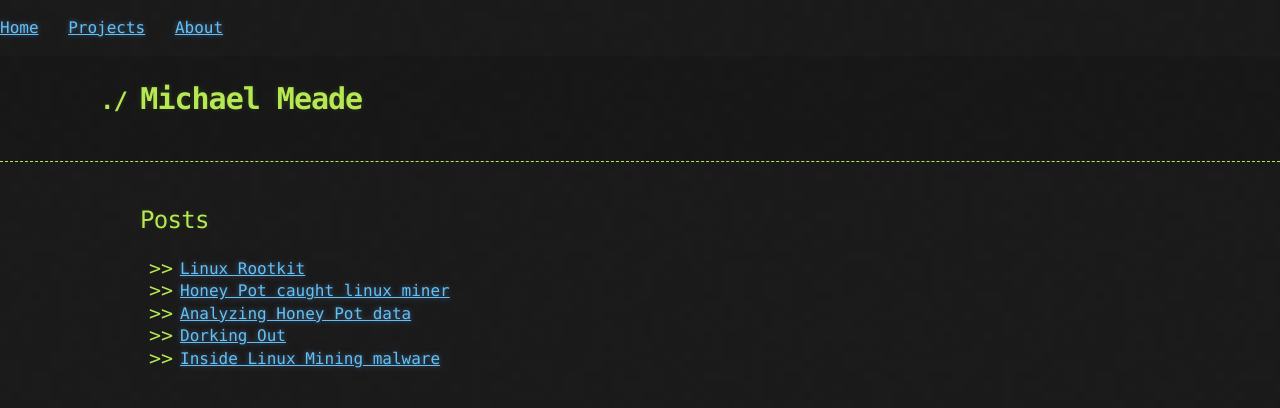
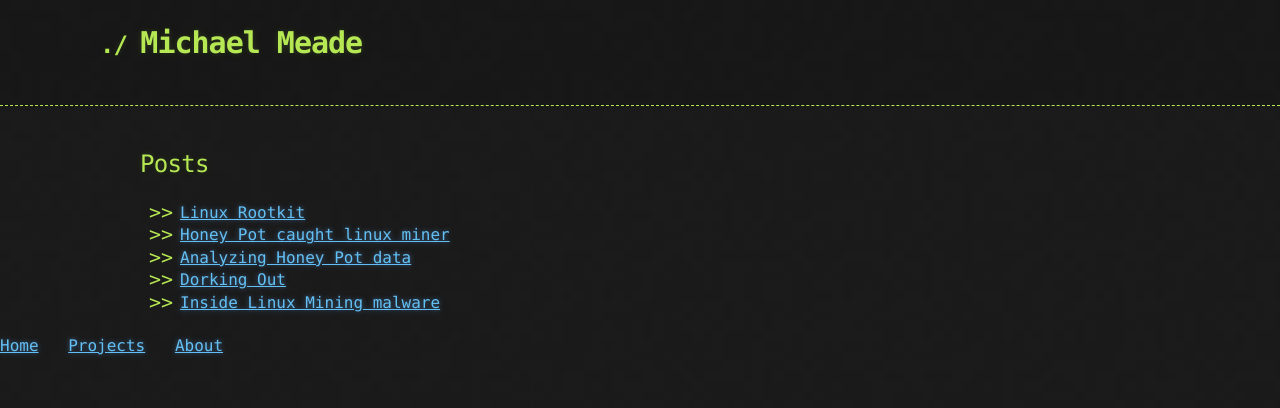
Before and after one commit to Michael-Meade/MinerFind, a Jekyll site: the page built from index.md, in a window 1280 px wide. Shown: the top 408 px of the page. Built offline with Jekyll 4.4.1, drawn with Linux system fonts in a browser that asks for light colours; our own code applies the rules of GitHub Pages for plain Markdown files; the repository's description, which GitHub fills in, is left out.

Commit message:
Update default.html

```diff
--- a/_layouts/default.html
+++ b/_layouts/default.html
@@ -11,11 +11,7 @@
 
   <body>
 
-    <p>
-      <a href="https://michael-meade.github.io/" style="margin-right:20px">Home</a>
-      <a href="https://michael-meade.github.io/Projects"style="margin-right:20px">Projects</a>
-      <a href="https://michael-meade.github.io/About.html" style="margin-right:20px">About</a>
-    </p>
+
     <header>
       <div class="container">
         <h1>{{ site.title | default: site.github.repository_name }}</h1>
@@ -40,4 +36,9 @@
       </script>
     {% endif %}
   </body>
+   <p>
+      <a href="https://michael-meade.github.io/" style="margin-right:20px">Home</a>
+      <a href="https://michael-meade.github.io/Projects"style="margin-right:20px">Projects</a>
+      <a href="https://michael-meade.github.io/About.html" style="margin-right:20px">About</a>
+    </p>
 </html>
```
